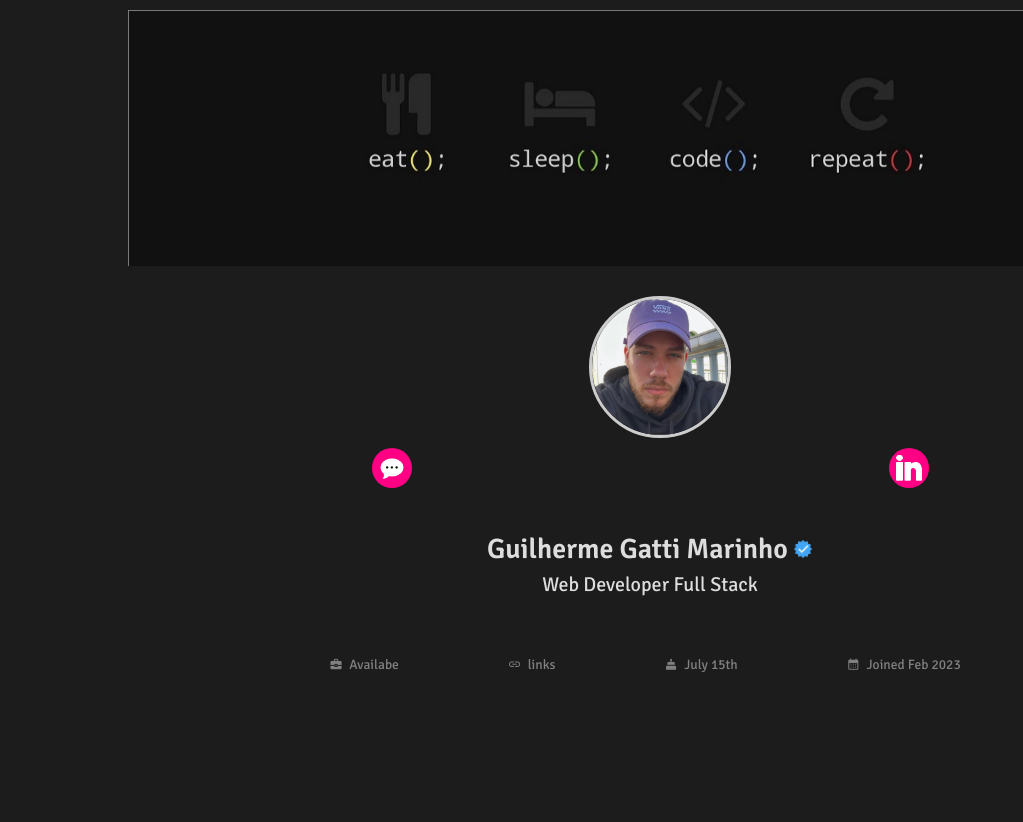
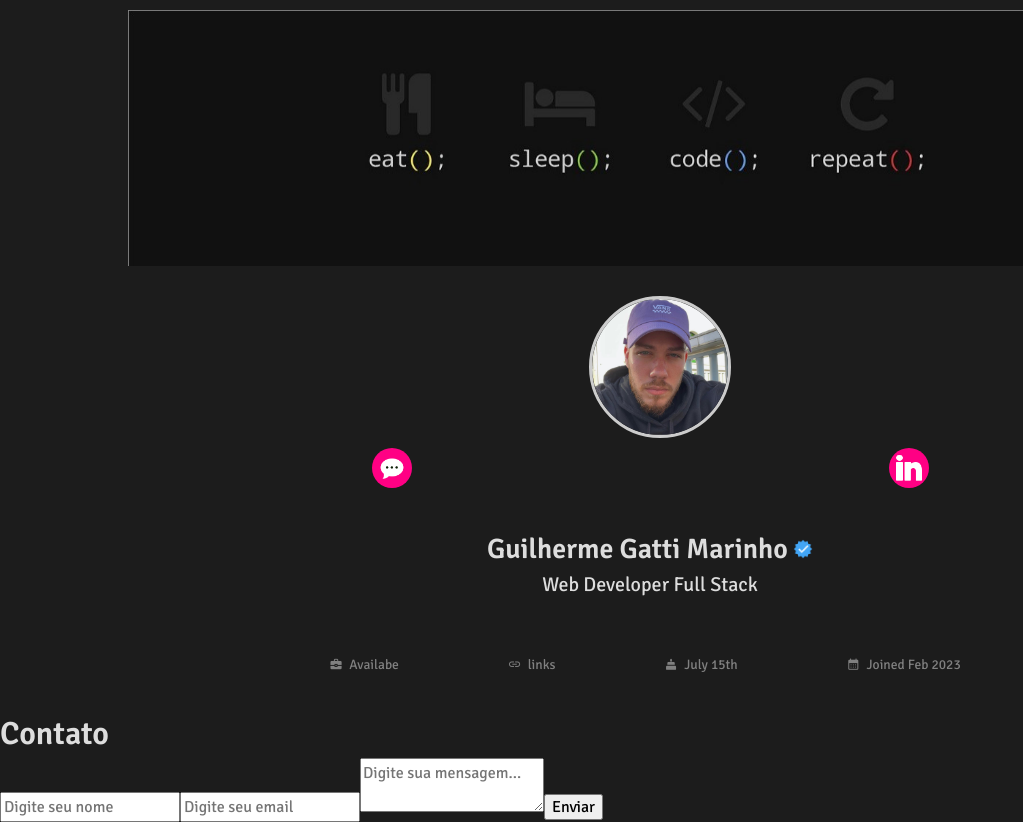
Before and after one commit to guido-marinho/guido-marinho.github.io, a React (Vite) app: page / in a window 1280 px wide. Shown: the whole page, without its empty margins (0-1023 px from the left). Built offline with nearby package versions, Linux system fonts and the light colour scheme.

Commit message:
✨ feat: inicio da implementação do form de contato automatizado

```diff
--- /dev/null
+++ b/src/components/FormEmail.jsx
@@ -0,0 +1,65 @@
+import emailjs from '@emailjs/browser';
+import React, { useState } from 'react';
+
+export default function FormEmail() {
+  const [name, setName] = useState('');
+  const [email, setEmail] =  useState('');
+  const [message, setMessage] =  useState('');
+
+
+  const handleSubmit = (event) => {
+    event.preventDefault();
+    // condições
+
+    const templateParams = {
+      from_name: name,
+      message: message,
+      email: email,
+    };
+
+    emailjs.send('service_apv8wmj', 'template_feztn6c', templateParams, 'bh0epBqP8XrnRnwTl' )
+      .then((response) => {
+        console.log('SUCCESS!', response.status, response.text);
+      }).catch((err) => {
+        console.log('FAILED...', err);
+      });
+
+    setName('');
+    setEmail('');
+    setMessage('');
+  };
+
+  return (
+    <div className="container">
+      <h1 className="title">Contato</h1>
+
+      <form className="form" onSubmit={handleSubmit}>
+        <input
+          className="input"
+          type="text"
+          placeholder="Digite seu nome"
+          onChange={(e) => setName(e.target.value)}
+          value={name}
+        />
+
+        <input
+          className="input"
+          type="text"
+          placeholder="Digite seu email"
+          onChange={(e) => setEmail(e.target.value)}
+          value={email}
+        />
+
+        <textarea
+          className="textarea"
+          placeholder="Digite sua mensagem..."
+          onChange={(e) => setMessage(e.target.value)}
+          value={message}
+        />
+
+        <input className="button" type="submit" value="Enviar" />
+      </form>
+
+    </div>
+  );
+}
--- a/src/pages/Home.jsx
+++ b/src/pages/Home.jsx
@@ -1,4 +1,5 @@
 import React from 'react';
+import FormEmail from '../components/FormEmail';
 import Header from '../components/Header';
 // import Main from '../components/Main';
 
@@ -8,9 +9,10 @@ export default function Home() {
       <header className='header-home'>
         <Header />
       </header>
-      {/* <main>
-        <Main />
-      </main> */}
+      <main>
+        {/* <Main /> */}
+        <FormEmail />
+      </main>
     </>
   );
 }
```
